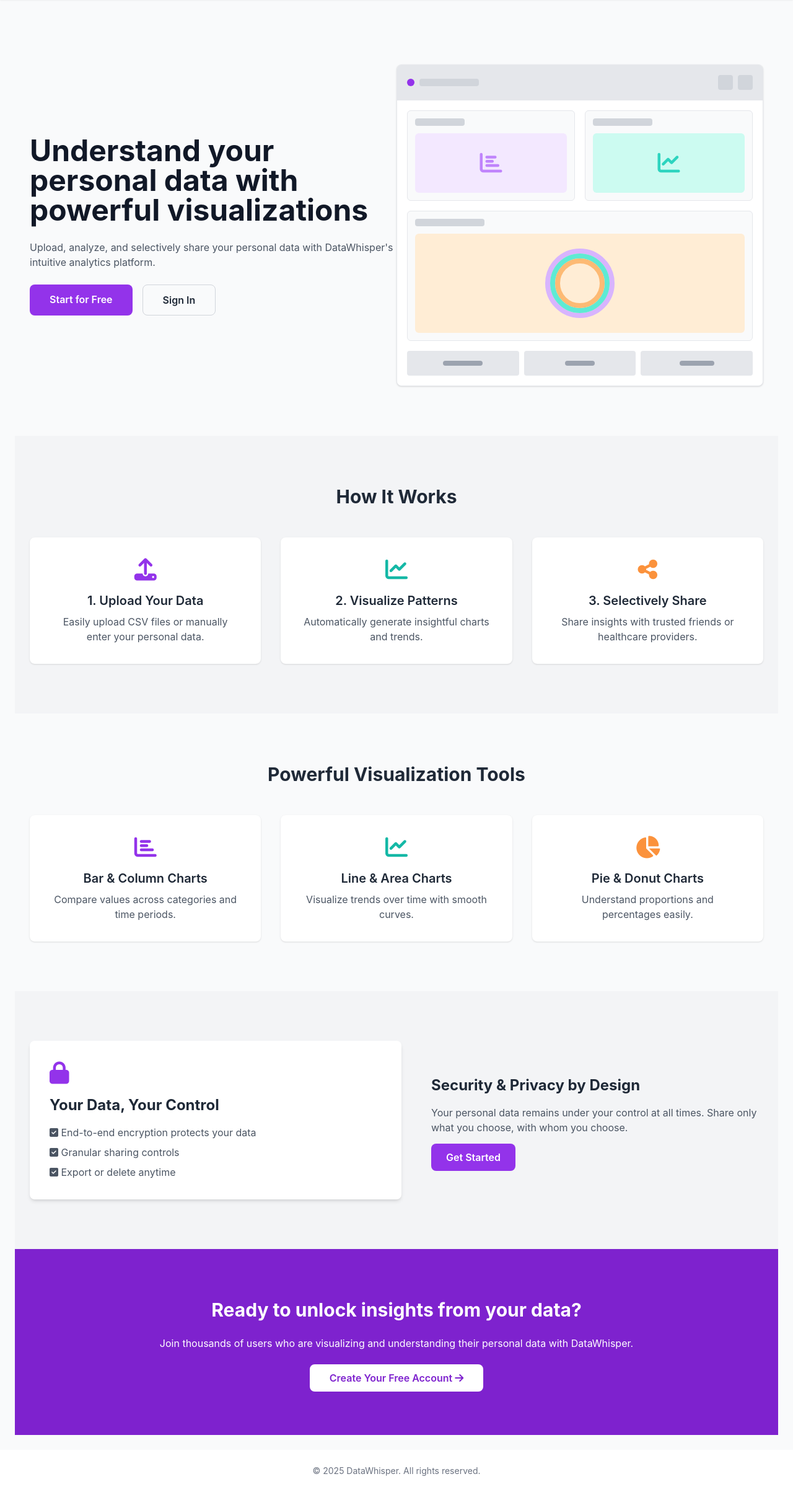
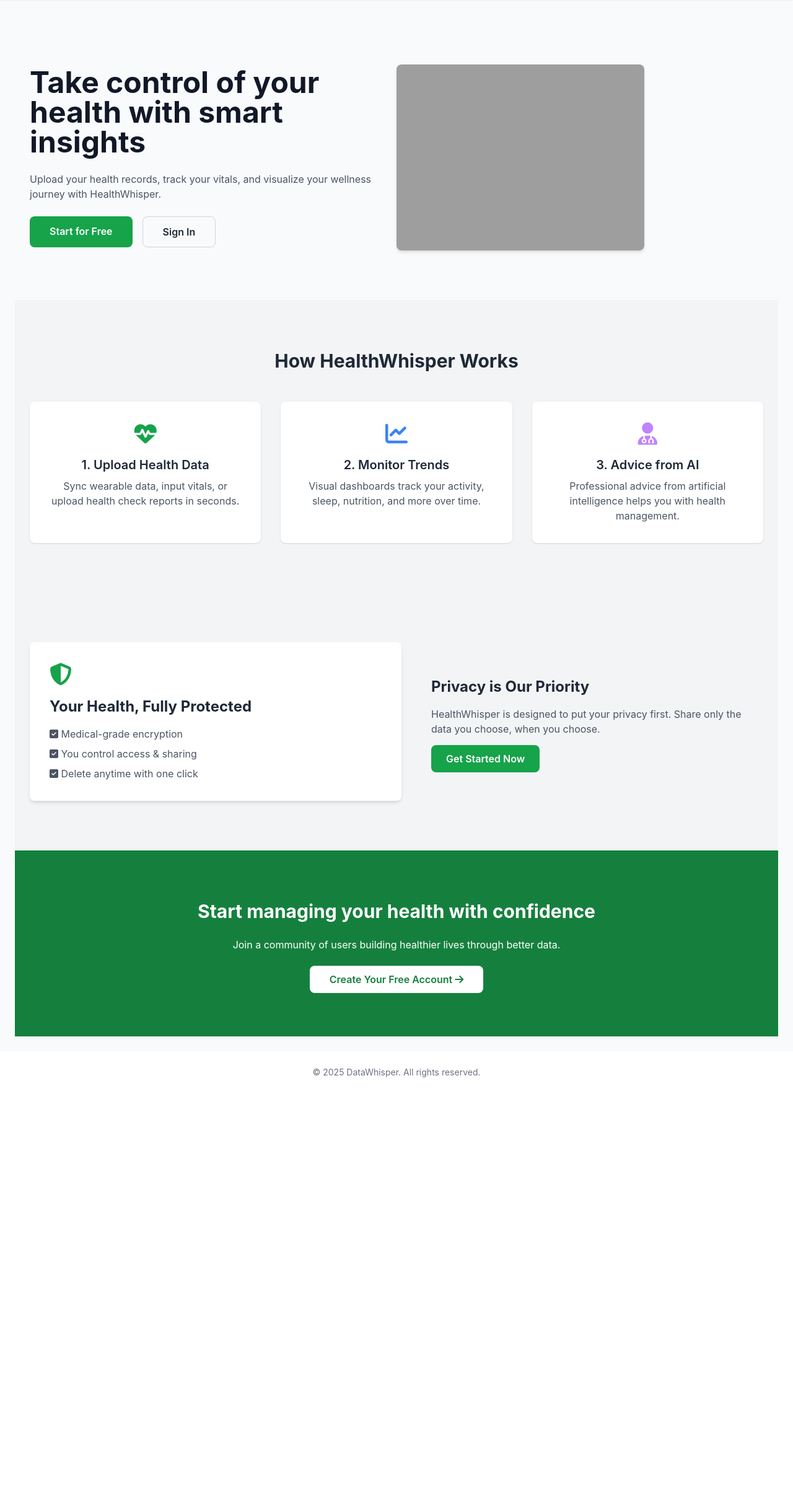
Before and after one commit to kdmars0168/data-analytics-app, a Flask app: page / in a window 1280 px wide. Shown: the part 84-2491 px from the top of the page at 62% size. After the commit the page ends 1822 px from the top, so only its background shows below. Run offline with Flask 3, Linux system fonts and the light colour scheme; some libraries are stand-ins or nearby versions; grey boxes are pictures that could not be loaded.

Commit message:
Improve homepage appearance

```diff
--- a/app/templates/index.html
+++ b/app/templates/index.html
@@ -1,227 +1,98 @@
-{% extends 'base.html' %} {% block title %}Welcome to DataWhisper{% endblock %}
+{% extends 'base.html' %}
+{% block title %}Welcome to HealthWhisper{% endblock %}
+
 {% block content %}
 
 <!-- Hero Section -->
-<section
-  class="flex flex-col-reverse md:flex-row items-center justify-center max-w-7xl mx-auto px-6 py-20"
->
+<section class="flex flex-col-reverse md:flex-row items-center justify-center max-w-7xl mx-auto px-6 py-20">
   <div class="md:w-1/2 space-y-6 text-center md:text-left">
     <h1 class="text-4xl md:text-5xl font-bold leading-tight text-gray-900">
-      Understand your personal data with powerful visualizations
+      Take control of your health with smart insights
     </h1>
     <p class="text-gray-600 mt-4">
-      Upload, analyze, and selectively share your personal data with
-      DataWhisper's intuitive analytics platform.
+      Upload your health records, track your vitals, and visualize your wellness journey with HealthWhisper.
     </p>
-    <div
-      class="flex flex-col md:flex-row md:space-x-4 space-y-4 md:space-y-0 mt-6 justify-center md:justify-start"
-    >
-      <a
-        href="{{ url_for('main.register') }}"
-        class="px-8 py-3 bg-purple-600 text-white rounded-lg hover:bg-purple-700 transition font-semibold"
-      >
+    <div class="flex flex-col md:flex-row md:space-x-4 space-y-4 md:space-y-0 mt-6 justify-center md:justify-start">
+      <a href="{{ url_for('main.register') }}" class="px-8 py-3 bg-green-600 text-white rounded-lg hover:bg-green-700 transition font-semibold">
         Start for Free
       </a>
-      <a
-        href="{{ url_for('main.login') }}"
-        class="px-8 py-3 border border-gray-300 rounded-lg hover:bg-gray-100 transition font-semibold"
-      >
+      <a href="{{ url_for('main.login') }}" class="px-8 py-3 border border-gray-300 rounded-lg hover:bg-gray-100 transition font-semibold">
         Sign In
       </a>
     </div>
   </div>
   <div class="md:w-1/2 mb-12 md:mb-0">
-    <div class="rounded-lg border shadow overflow-hidden bg-gray-100">
-      <!-- Header -->
-      <div class="bg-gray-200 p-4 border-b flex justify-between items-center">
-        <div class="flex items-center gap-2">
-          <div class="h-3 w-3 rounded-full bg-purple-600"></div>
-          <div class="h-3 w-24 bg-gray-300 rounded"></div>
-        </div>
-        <div class="flex gap-2">
-          <div class="h-6 w-6 rounded bg-gray-300"></div>
-          <div class="h-6 w-6 rounded bg-gray-300"></div>
-        </div>
-      </div>
-
-      <!-- Dashboard Content -->
-      <div class="p-4 bg-white">
-        <div class="grid grid-cols-2 gap-4 mb-4">
-          <div class="p-3 border rounded-md bg-gray-50">
-            <div class="h-3 w-20 bg-gray-300 rounded mb-3"></div>
-            <div
-              class="h-24 bg-purple-100 rounded-md flex items-center justify-center"
-            >
-              <i class="fas fa-chart-bar text-purple-400 text-4xl"></i>
-            </div>
-          </div>
-          <div class="p-3 border rounded-md bg-gray-50">
-            <div class="h-3 w-24 bg-gray-300 rounded mb-3"></div>
-            <div
-              class="h-24 bg-teal-100 rounded-md flex items-center justify-center"
-            >
-              <i class="fas fa-chart-line text-teal-400 text-4xl"></i>
-            </div>
-          </div>
-        </div>
-
-        <div class="p-3 border rounded-md bg-gray-50 mb-4">
-          <div class="h-3 w-28 bg-gray-300 rounded mb-3"></div>
-          <div
-            class="h-40 bg-orange-100 rounded-md flex items-center justify-center relative"
-          >
-            <div
-              class="h-28 w-28 rounded-full border-8 border-purple-300 relative flex items-center justify-center"
-            >
-              <div
-                class="h-24 w-24 rounded-full border-8 border-teal-300"
-              ></div>
-              <div
-                class="absolute top-2 left-2 h-20 w-20 rounded-full border-8 border-orange-300"
-              ></div>
-            </div>
-          </div>
-        </div>
-
-        <div class="grid grid-cols-3 gap-2">
-          <div
-            class="h-10 bg-gray-200 rounded flex items-center justify-center"
-          >
-            <div class="h-2 w-16 bg-gray-400 rounded"></div>
-          </div>
-          <div
-            class="h-10 bg-gray-200 rounded flex items-center justify-center"
-          >
-            <div class="h-2 w-12 bg-gray-400 rounded"></div>
-          </div>
-          <div
-            class="h-10 bg-gray-200 rounded flex items-center justify-center"
-          >
-            <div class="h-2 w-14 bg-gray-400 rounded"></div>
-          </div>
-        </div>
-      </div>
-    </div>
+    <img src="https://rdafcw.com.au/wp-content/uploads/health.jpg" alt="Health Dashboard" class="rounded-lg shadow-md" />
   </div>
 </section>
 
 <!-- How It Works Section -->
 <section class="bg-gray-100 py-20">
   <div class="max-w-7xl mx-auto px-6 text-center">
-    <h2 class="text-3xl font-bold mb-12">How It Works</h2>
+    <h2 class="text-3xl font-bold mb-12">How HealthWhisper Works</h2>
     <div class="grid md:grid-cols-3 gap-8">
       <div class="bg-white p-8 rounded-lg shadow hover:shadow-lg transition">
-        <div class="text-purple-600 text-4xl mb-4">
-          <i class="fas fa-upload"></i>
+        <div class="text-green-600 text-4xl mb-4">
+          <i class="fas fa-heartbeat"></i>
         </div>
-        <h3 class="text-xl font-semibold mb-2">1. Upload Your Data</h3>
-        <p class="text-gray-600">
-          Easily upload CSV files or manually enter your personal data.
-        </p>
+        <h3 class="text-xl font-semibold mb-2">1. Upload Health Data</h3>
+        <p class="text-gray-600">Sync wearable data, input vitals, or upload health check reports in seconds.</p>
       </div>
       <div class="bg-white p-8 rounded-lg shadow hover:shadow-lg transition">
-        <div class="text-teal-500 text-4xl mb-4">
+        <div class="text-blue-500 text-4xl mb-4">
           <i class="fas fa-chart-line"></i>
         </div>
-        <h3 class="text-xl font-semibold mb-2">2. Visualize Patterns</h3>
-        <p class="text-gray-600">
-          Automatically generate insightful charts and trends.
-        </p>
+        <h3 class="text-xl font-semibold mb-2">2. Monitor Trends</h3>
+        <p class="text-gray-600">Visual dashboards track your activity, sleep, nutrition, and more over time.</p>
       </div>
       <div class="bg-white p-8 rounded-lg shadow hover:shadow-lg transition">
-        <div class="text-orange-400 text-4xl mb-4">
-          <i class="fas fa-share-alt"></i>
+        <div class="text-purple-400 text-4xl mb-4">
+          <i class="fas fa-user-md"></i>
         </div>
-        <h3 class="text-xl font-semibold mb-2">3. Selectively Share</h3>
-        <p class="text-gray-600">
-          Share insights with trusted friends or healthcare providers.
-        </p>
+        <h3 class="text-xl font-semibold mb-2">3. Advice from AI</h3>
+        <p class="text-gray-600">Professional advice from artificial intelligence helps you with health management.</p>
       </div>
     </div>
   </div>
 </section>
 
-<!-- Visualization Tools Section -->
-<section class="py-20">
-  <div class="max-w-7xl mx-auto px-6 text-center">
-    <h2 class="text-3xl font-bold mb-12">Powerful Visualization Tools</h2>
-    <div class="grid md:grid-cols-3 gap-8">
-      <div class="bg-white p-8 rounded-lg shadow hover:shadow-lg transition">
-        <div class="text-purple-600 text-4xl mb-4">
-          <i class="fas fa-chart-bar"></i>
-        </div>
-        <h3 class="text-xl font-semibold mb-2">Bar & Column Charts</h3>
-        <p class="text-gray-600">
-          Compare values across categories and time periods.
-        </p>
-      </div>
-      <div class="bg-white p-8 rounded-lg shadow hover:shadow-lg transition">
-        <div class="text-teal-500 text-4xl mb-4">
-          <i class="fas fa-chart-line"></i>
-        </div>
-        <h3 class="text-xl font-semibold mb-2">Line & Area Charts</h3>
-        <p class="text-gray-600">
-          Visualize trends over time with smooth curves.
-        </p>
-      </div>
-      <div class="bg-white p-8 rounded-lg shadow hover:shadow-lg transition">
-        <div class="text-orange-400 text-4xl mb-4">
-          <i class="fas fa-chart-pie"></i>
-        </div>
-        <h3 class="text-xl font-semibold mb-2">Pie & Donut Charts</h3>
-        <p class="text-gray-600">
-          Understand proportions and percentages easily.
-        </p>
-      </div>
-    </div>
-  </div>
-</section>
+
 
 <!-- Security & Privacy Section -->
 <section class="py-20 bg-gray-100">
-  <div
-    class="max-w-7xl mx-auto px-6 flex flex-col md:flex-row items-center gap-12"
-  >
+  <div class="max-w-7xl mx-auto px-6 flex flex-col md:flex-row items-center gap-12">
     <div class="flex-1 bg-white p-8 rounded-lg shadow-md">
-      <div class="text-purple-600 text-4xl mb-4">
-        <i class="fas fa-lock"></i>
+      <div class="text-green-600 text-4xl mb-4">
+        <i class="fas fa-shield-alt"></i>
       </div>
-      <h3 class="text-2xl font-bold mb-4">Your Data, Your Control</h3>
+      <h3 class="text-2xl font-bold mb-4">Your Health, Fully Protected</h3>
       <ul class="text-gray-600 space-y-2 text-left">
-        <li><i class="fa-solid fa-square-check"></i> End-to-end encryption protects your data</li>
-        <li><i class="fa-solid fa-square-check"></i> Granular sharing controls</li>
-        <li><i class="fa-solid fa-square-check"></i> Export or delete anytime</li>
+        <li><i class="fa-solid fa-square-check"></i> Medical-grade encryption</li>
+        <li><i class="fa-solid fa-square-check"></i> You control access & sharing</li>
+        <li><i class="fa-solid fa-square-check"></i> Delete anytime with one click</li>
       </ul>
     </div>
     <div class="flex-1">
-      <h3 class="text-2xl font-bold mb-4">Security & Privacy by Design</h3>
+      <h3 class="text-2xl font-bold mb-4">Privacy is Our Priority</h3>
       <p class="text-gray-600 mb-6">
-        Your personal data remains under your control at all times. Share only
-        what you choose, with whom you choose.
+        HealthWhisper is designed to put your privacy first. Share only the data you choose, when you choose.
       </p>
-      <a
-        href="{{ url_for('main.register') }}"
-        class="px-6 py-3 bg-purple-600 text-white rounded-lg hover:bg-purple-700 transition font-semibold"
-      >
-        Get Started
+      <a href="{{ url_for('main.register') }}" class="px-6 py-3 bg-green-600 text-white rounded-lg hover:bg-green-700 transition font-semibold">
+        Get Started Now
       </a>
     </div>
   </div>
 </section>
 
 <!-- Final CTA Section -->
-<section class="bg-purple-700 text-white py-20 text-center">
+<section class="bg-green-700 text-white py-20 text-center">
   <h2 class="text-3xl font-bold mb-6">
-    Ready to unlock insights from your data?
+    Start managing your health with confidence
   </h2>
   <p class="mb-8">
-    Join thousands of users who are visualizing and understanding their personal
-    data with DataWhisper.
+    Join a community of users building healthier lives through better data.
   </p>
-  <a
-    href="{{ url_for('main.register') }}"
-    class="px-8 py-3 bg-white text-purple-700 font-semibold rounded-lg hover:bg-gray-100 transition"
-  >
+  <a href="{{ url_for('main.register') }}" class="px-8 py-3 bg-white text-green-700 font-semibold rounded-lg hover:bg-gray-100 transition">
     Create Your Free Account <i class="fa-solid fa-arrow-right"></i>
   </a>
 </section>
```
